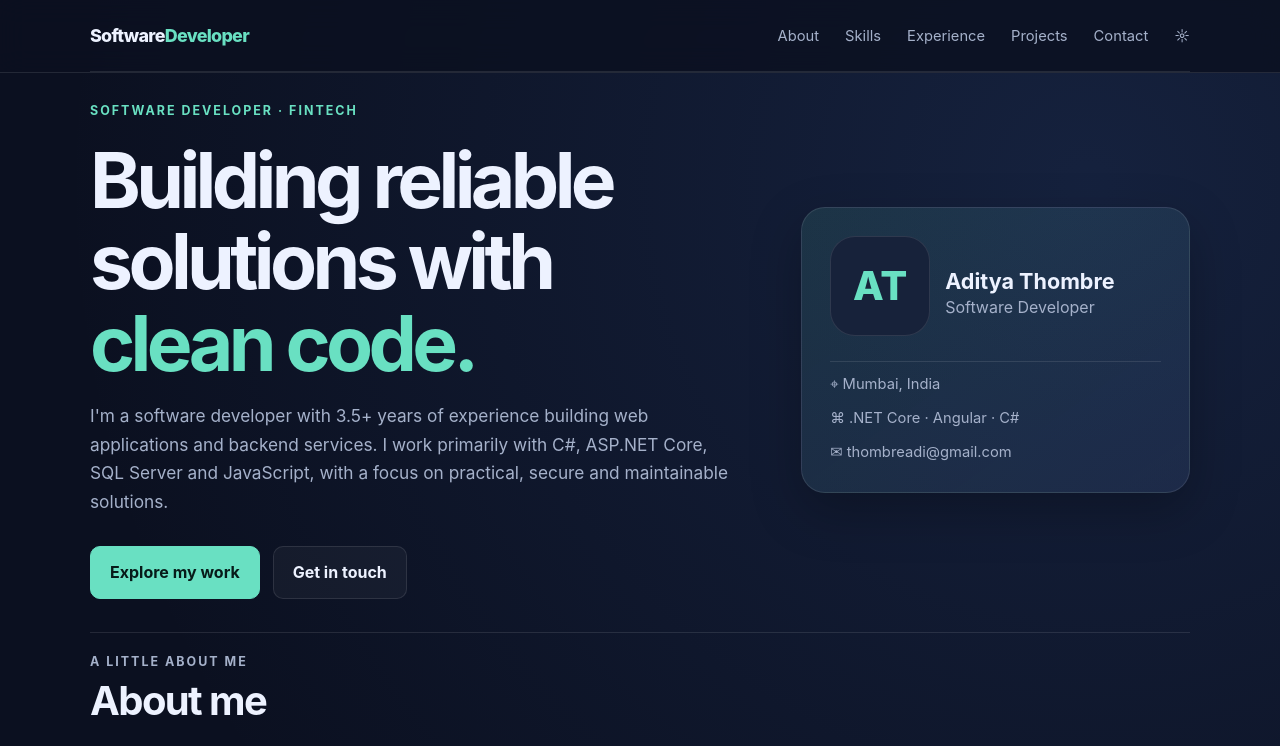
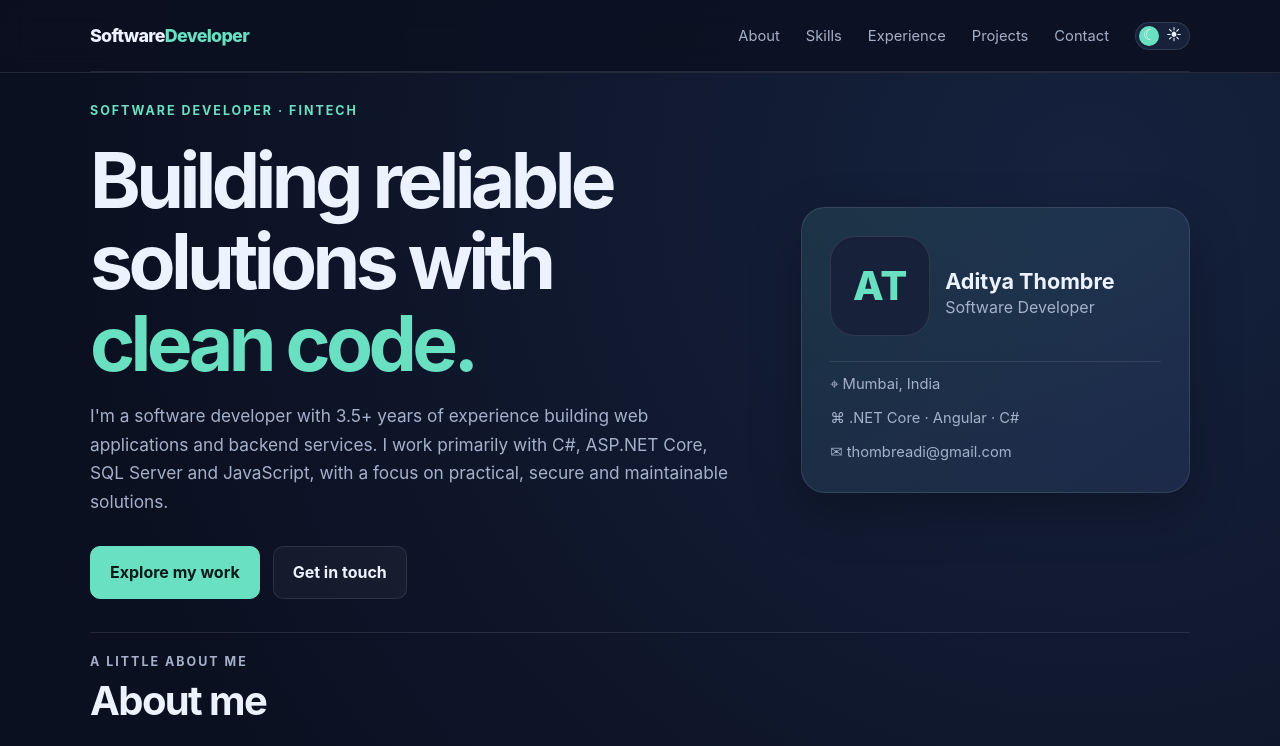
Before and after one commit to AdityaDevAi/Portfolio, a plain HTML site: page index.html in a window 1280 px wide. Shown: the top 746 px of the page. Drawn offline with Linux system fonts and the light colour scheme.

Commit message:
Added theme toggle button

```diff
--- a/index.html
+++ b/index.html
@@ -53,8 +53,15 @@
     .nav-links a { color: var(--muted); font-size: .92rem; transition: color .2s; }
     .nav-links a:hover { color: var(--accent); }
     .menu-btn { display: none; background: none; color: var(--text); border: 1px solid var(--border); padding: 8px 11px; border-radius: 9px; font-size: 1.1rem; }
-    .theme-btn { background: var(--surface); color: var(--text); border: 1px solid var(--border); padding: 9px 13px; border-radius: 9px; font: inherit; font-size: .9rem; font-weight: 700; cursor: pointer; white-space: nowrap; transition: transform .2s, background .2s; }
-    .theme-btn:hover { transform: translateY(-2px); }
+    .theme-switch { position: relative; display: inline-block; width: 55px; height: 28px; cursor: pointer; vertical-align: middle; }
+    .theme-switch input { position: absolute; opacity: 0; width: 1px; height: 1px; }
+    .theme-switch .slider { position: absolute; inset: 0; background: var(--surface-2); border: 1px solid var(--border); border-radius: 30px; transition: background .3s; }
+    .theme-switch .slider::before { content: ""; position: absolute; height: 20px; width: 20px; left: 3px; bottom: 3px; background: var(--accent); border-radius: 50%; transition: transform .3s; }
+    .theme-switch input:checked + .slider::before { transform: translateX(27px); }
+    .theme-switch .sun, .theme-switch .moon { position: absolute; top: 2px; font-size: 15px; line-height: 20px; pointer-events: none; }
+    .theme-switch .sun { right: 7px; }
+    .theme-switch .moon { left: 7px; }
+    .theme-switch input:focus-visible + .slider { outline: 2px solid var(--accent); outline-offset: 3px; }
     .hero { border-bottom: 1px solid var(--border); min-height: 560px; display: grid; grid-template-columns: 1.35fr .8fr; align-items: center; gap: 55px;}
     .eyebrow { color: var(--accent); text-transform: uppercase; letter-spacing: .16em; font-size: .78rem; font-weight: 750;}
     h1 { font-size: clamp(2.7rem, 6vw, 5rem); line-height: 1.06; letter-spacing: -.06em; margin: 18px 0; }
@@ -167,7 +174,15 @@
 		<li><a href="#experience">Experience</a></li>
         <li><a href="#projects">Projects</a></li>
         <li><a href="#contact">Contact</a></li>
-		<li><a href="#" id="themeBtn" aria-label="Switch to light theme">☀</a></li>
+		<li>
+			<label class="theme-switch" aria-label="Toggle light and dark theme">
+		        <input type="checkbox" id="themeToggle">
+		        <span class="slider">
+		            <span class="sun">☀</span>
+		            <span class="moon">☾</span>
+		        </span>
+		    </label>
+		</li>
       </ul>
     </nav>
   </header>
@@ -330,23 +345,20 @@
   <button class="back-top" id="backTop" aria-label="Back to top">↑</button>
 
   <script>
-    const themeBtn = document.getElementById('themeBtn');
+    const themeToggle = document.getElementById('themeToggle');
     const savedTheme = localStorage.getItem('portfolio-theme');
     const initialTheme = savedTheme === 'light' ? 'light' : 'dark';
 
     function applyTheme(theme) {
       document.documentElement.setAttribute('data-theme', theme);
-      const isLight = theme === 'light';
-      themeBtn.textContent = isLight ? '☾' : '☼';
-      themeBtn.setAttribute('aria-label', isLight ? 'Switch to dark theme' : 'Switch to light theme');
+      themeToggle.checked = theme === 'light';
       localStorage.setItem('portfolio-theme', theme);
     }
 
     applyTheme(initialTheme);
 
-    themeBtn.addEventListener('click', () => {
-      const currentTheme = document.documentElement.getAttribute('data-theme') || 'dark';
-      applyTheme(currentTheme === 'dark' ? 'light' : 'dark');
+    themeToggle.addEventListener('change', () => {
+      applyTheme(themeToggle.checked ? 'light' : 'dark');
     });
 
     const menuBtn = document.getElementById('menuBtn');
```
